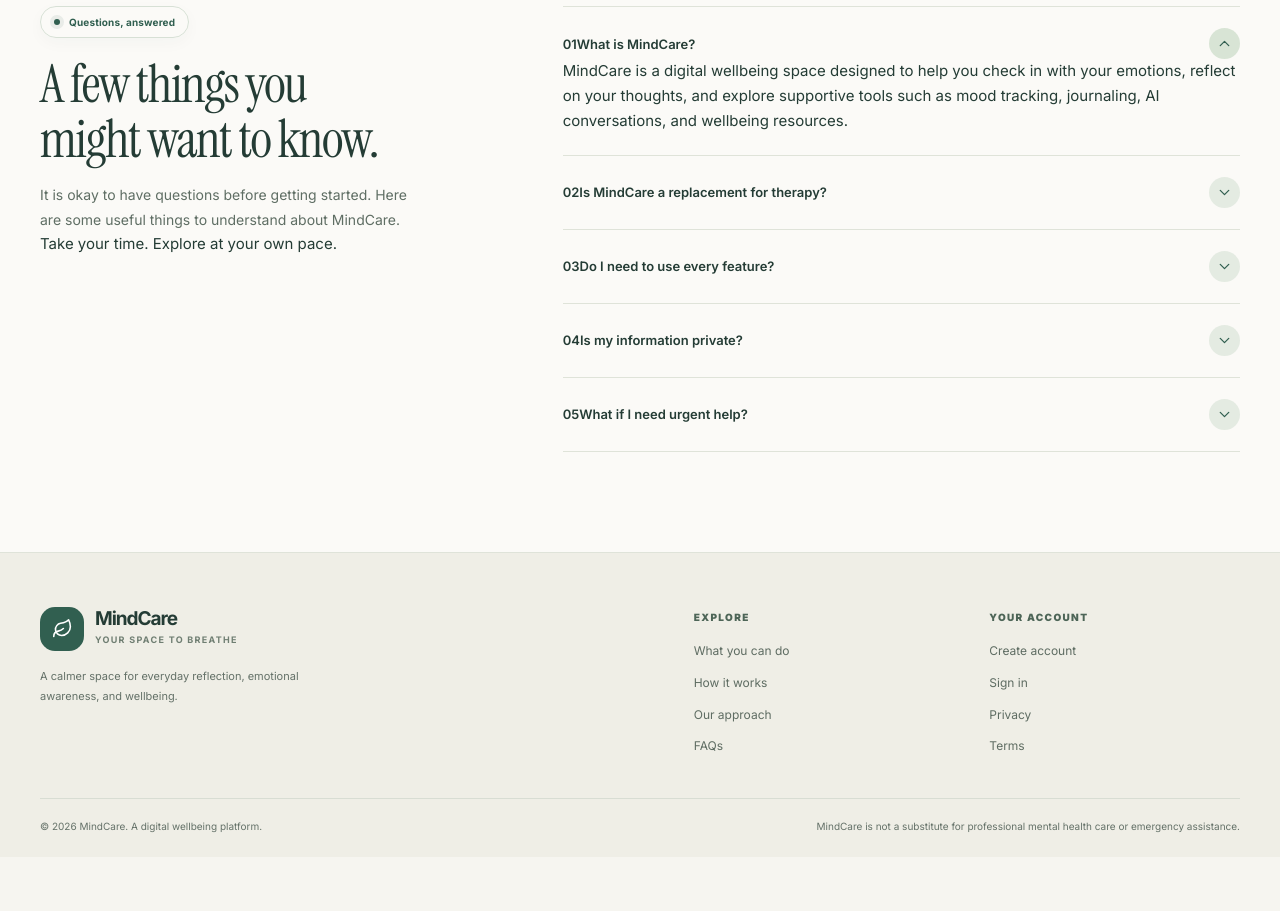
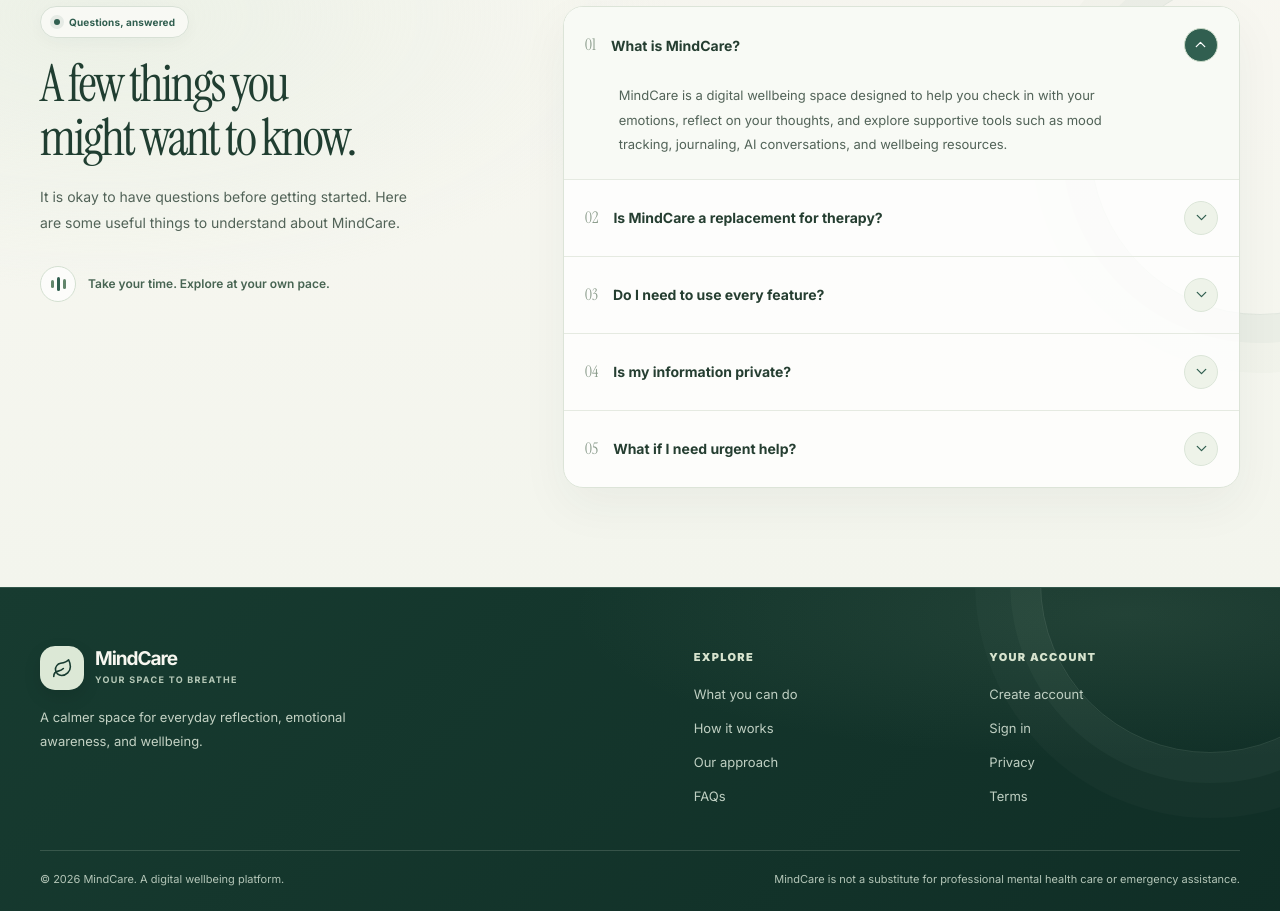
Before and after one commit to dhopavkarSujal/MindCare, a Next.js app in the folder Frontend/: page / in a window 1280 px wide. Shown: the part 4941-5852 px from the top of the page. Before the commit the page ends 5798 px from the top, so only its background shows below. Built offline with nearby package versions, Linux system fonts and the light colour scheme; no server answers.

Commit message:
style(marketing): refresh FAQ and footer palette with subtle motion

```diff
--- a/Frontend/src/app/marketing-botanical.css
+++ b/Frontend/src/app/marketing-botanical.css
@@ -1837,3 +1837,238 @@
     transition-duration: 0.01ms !important;
   }
 }
+
+
+/* FAQ and footer polish — warm editorial wellness palette. */
+.mc-faq {
+  position: relative;
+  isolation: isolate;
+  overflow: hidden;
+  border-top: 1px solid #e1e6dc;
+  background:
+    radial-gradient(ellipse at 8% 16%, rgb(219 232 216 / 42%), transparent 34%),
+    linear-gradient(180deg, #f8f7f1 0%, #f3f5ed 100%);
+}
+.mc-faq::before {
+  position: absolute;
+  z-index: -1;
+  top: 10%;
+  right: -150px;
+  width: 340px;
+  height: 340px;
+  border: 1px solid rgb(49 95 80 / 10%);
+  border-radius: 50%;
+  box-shadow: 0 0 0 28px rgb(49 95 80 / 3%), 0 0 0 58px rgb(49 95 80 / 2%);
+  content: "";
+  pointer-events: none;
+}
+.mc-faq__grid { align-items: start; }
+.mc-faq__intro { position: relative; }
+.mc-faq__intro h2 {
+  max-width: 470px;
+  color: #203e31;
+  font-size: clamp(2.5rem, 4vw, 3.6rem);
+  font-weight: 400;
+  letter-spacing: -0.045em;
+  line-height: 1.04;
+}
+.mc-faq__intro p {
+  max-width: 390px;
+  margin-top: 20px;
+  color: #526358;
+  font-size: 14px;
+  line-height: 1.85;
+}
+.mc-faq__aside-note {
+  display: flex;
+  align-items: center;
+  gap: 12px;
+  margin-top: 30px;
+  color: #476452;
+  font-size: 12px;
+  font-weight: 600;
+}
+.mc-faq__aside-mark {
+  display: inline-flex;
+  width: 36px;
+  height: 36px;
+  flex: 0 0 auto;
+  align-items: center;
+  justify-content: center;
+  gap: 3px;
+  border: 1px solid #d3dfd0;
+  border-radius: 50%;
+  background: rgb(255 255 255 / 70%);
+}
+.mc-faq__aside-mark span {
+  width: 3px;
+  border-radius: 999px;
+  background: #62856b;
+}
+.mc-faq__aside-mark span:nth-child(1) { height: 8px; }
+.mc-faq__aside-mark span:nth-child(2) { height: 14px; background: #315f50; }
+.mc-faq__aside-mark span:nth-child(3) { height: 10px; }
+.mc-faq__list {
+  overflow: hidden;
+  border: 1px solid #dce4d8;
+  border-radius: 20px;
+  background: rgb(255 255 255 / 78%);
+  box-shadow: 0 18px 48px rgb(36 60 53 / 5%);
+}
+.mc-faq-item {
+  border: 0;
+  border-bottom: 1px solid #e5eae1;
+  padding: 0;
+  background: transparent;
+  transition: background-color 220ms ease;
+}
+.mc-faq-item:last-child { border-bottom: 0; }
+.mc-faq-item:hover { background: #f5f8f2; }
+.mc-faq-item summary {
+  min-height: 76px;
+  padding: 17px 21px;
+  color: #253e31;
+  font-size: 14px;
+  font-weight: 650;
+  line-height: 1.5;
+  list-style: none;
+}
+.mc-faq-item summary::-webkit-details-marker { display: none; }
+.mc-faq-item summary:focus-visible {
+  position: relative;
+  z-index: 1;
+  outline-offset: -4px;
+  border-radius: 12px;
+}
+.mc-faq-item__question {
+  display: flex;
+  min-width: 0;
+  align-items: center;
+  gap: 15px;
+}
+.mc-faq-item__number {
+  color: #8a9b8b;
+  font-family: var(--font-display);
+  font-size: 16px;
+  font-weight: 400;
+  font-variant-numeric: tabular-nums;
+}
+.mc-faq-item__icon {
+  display: inline-grid;
+  width: 34px;
+  height: 34px;
+  flex: 0 0 auto;
+  place-items: center;
+  border: 1px solid #dbe5d8;
+  border-radius: 50%;
+  color: #315f50;
+  background: #eef3e9;
+  transition: transform 260ms cubic-bezier(.2,.7,.2,1), color 220ms ease, background-color 220ms ease, border-color 220ms ease;
+}
+.mc-faq-item[open] { background: #f8faf5; }
+.mc-faq-item[open] .mc-faq-item__icon {
+  transform: rotate(180deg);
+  border-color: #c9d9c7;
+  color: #fff;
+  background: #315f50;
+}
+.mc-faq-item__answer {
+  display: grid;
+  grid-template-rows: 0fr;
+  opacity: 0;
+  transition: grid-template-rows 320ms cubic-bezier(.2,.7,.2,1), opacity 220ms ease;
+}
+.mc-faq-item[open] .mc-faq-item__answer {
+  grid-template-rows: 1fr;
+  opacity: 1;
+}
+.mc-faq-item__answer-inner { min-height: 0; overflow: hidden; }
+.mc-faq-item__answer p {
+  max-width: 610px;
+  margin: 0;
+  padding: 0 68px 23px 55px;
+  color: #526358;
+  font-size: 13px;
+  line-height: 1.85;
+}
+.mc-footer {
+  position: relative;
+  overflow: hidden;
+  border-top: 1px solid #31564a;
+  background:
+    radial-gradient(ellipse at 88% 8%, rgb(145 177 145 / 13%), transparent 35%),
+    linear-gradient(135deg, #173b30 0%, #102e26 100%);
+}
+.mc-footer::before {
+  position: absolute;
+  top: -175px;
+  right: -100px;
+  width: 340px;
+  height: 340px;
+  border: 1px solid rgb(223 235 218 / 12%);
+  border-radius: 50%;
+  box-shadow: 0 0 0 30px rgb(223 235 218 / 3%), 0 0 0 65px rgb(223 235 218 / 2%);
+  content: "";
+  pointer-events: none;
+}
+.mc-footer .mc-container { position: relative; z-index: 1; }
+.mc-footer__main { padding-block: 58px 43px; }
+.mc-footer .mc-brand,
+.mc-footer .mc-brand__name { color: #f7f6ef; }
+.mc-footer .mc-brand__tagline { color: #b6c9b8; }
+.mc-footer .mc-brand__mark {
+  color: #173b30;
+  background: #dce8d6;
+  box-shadow: 0 7px 18px rgb(0 0 0 / 10%);
+}
+.mc-footer__brand-block > p {
+  max-width: 320px;
+  color: #c4d2c4;
+  font-size: 13px;
+  line-height: 1.85;
+}
+.mc-footer__column h2 {
+  color: #d7e3ce;
+  font-size: 11px;
+  letter-spacing: .12em;
+}
+.mc-footer__column a {
+  color: #c0d0c3;
+  font-size: 13px;
+  line-height: 1.7;
+  text-underline-offset: 4px;
+  transition: color 180ms ease, transform 180ms ease;
+}
+.mc-footer__column a:hover {
+  color: #fff;
+  transform: translateX(3px);
+}
+.mc-footer__bottom {
+  border-top-color: rgb(223 235 218 / 17%);
+}
+.mc-footer__bottom p {
+  color: #b4c6b8;
+  font-size: 11px;
+}
+.mc-footer__bottom p:last-child { max-width: 520px; }
+.mc-footer a:focus-visible { outline-color: #dce8d6; }
+@media (max-width: 560px) {
+  .mc-faq__intro h2 { font-size: clamp(2.35rem, 10vw, 3rem); }
+  .mc-faq__aside-note { margin-top: 22px; }
+  .mc-faq__list { border-radius: 16px; }
+  .mc-faq-item summary { min-height: 68px; gap: 10px; padding: 15px 13px; font-size: 13px; }
+  .mc-faq-item__question { gap: 9px; }
+  .mc-faq-item__number { font-size: 14px; }
+  .mc-faq-item__icon { width: 30px; height: 30px; }
+  .mc-faq-item__answer p { padding: 0 18px 19px 36px; font-size: 12px; }
+  .mc-footer__main { padding-block: 40px 29px; }
+  .mc-footer__brand-block > p { font-size: 12px; }
+  .mc-footer__column h2 { font-size: 10px; }
+  .mc-footer__column a { font-size: 12px; }
+  .mc-footer__bottom p { font-size: 10px; }
+}
+@media (prefers-reduced-motion: reduce) {
+  .mc-faq-item__icon,
+  .mc-faq-item__answer,
+  .mc-faq-item { transition: none !important; }
+}
```
